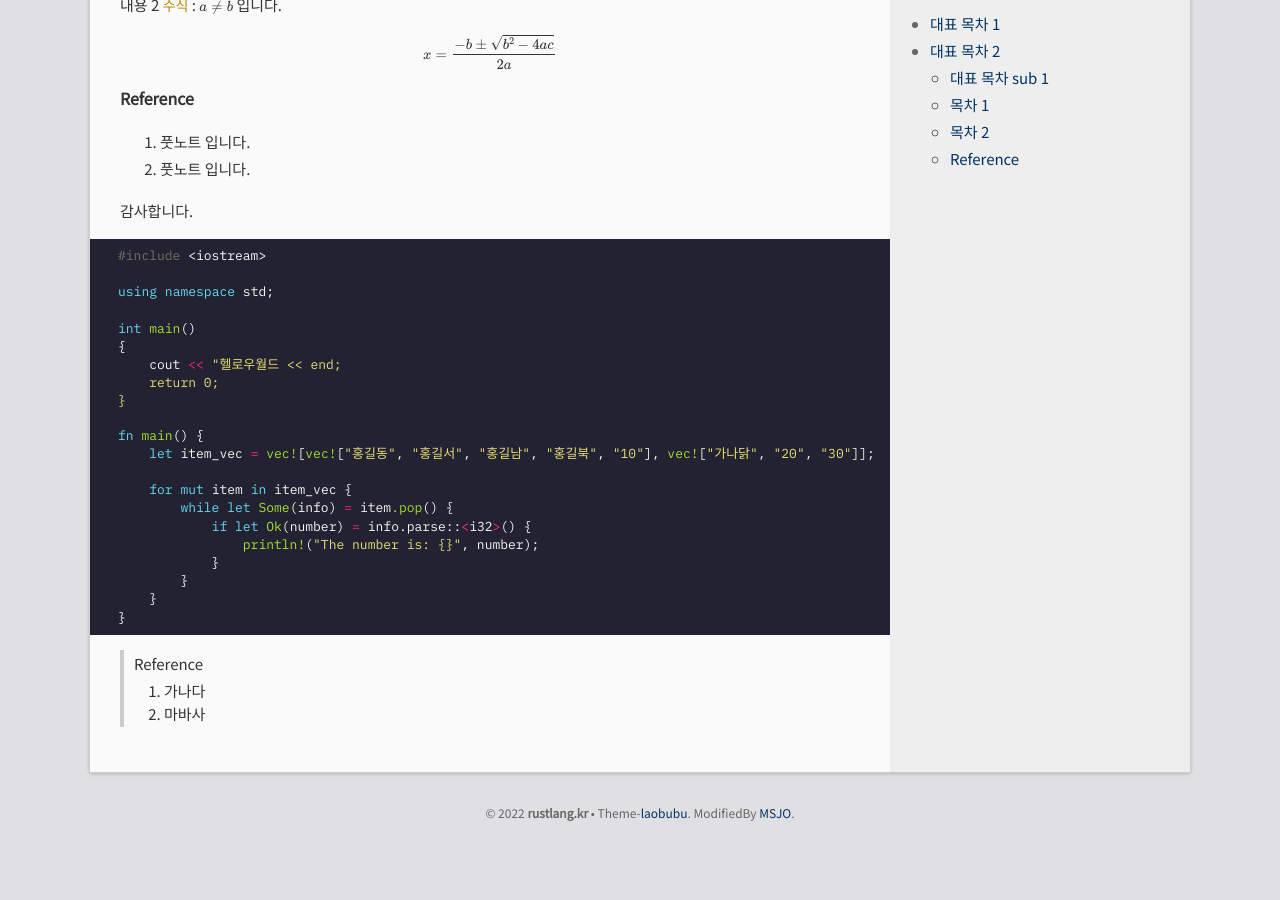
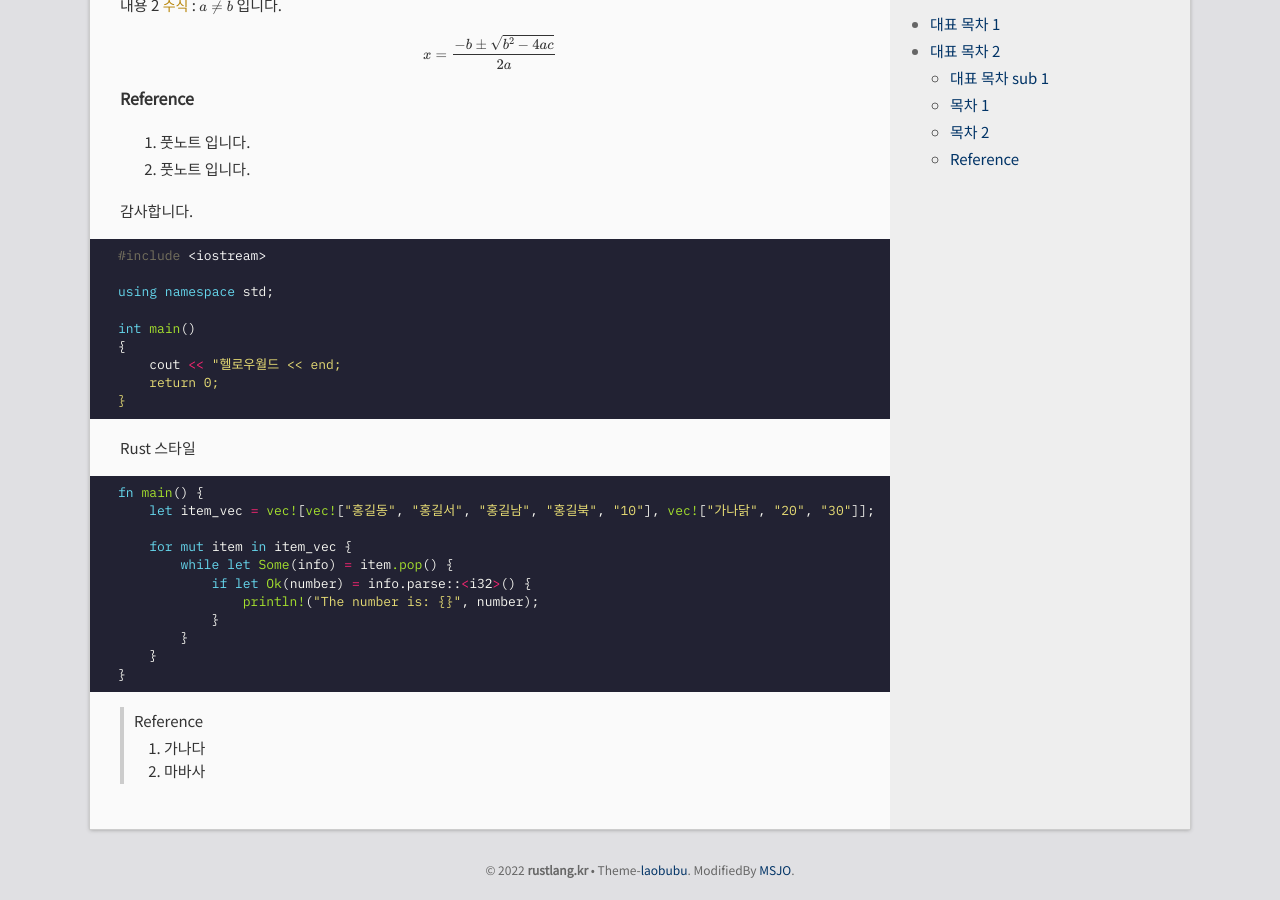
Before and after one commit to DebugJO/rustlang, a Jekyll site: the page built from _posts/2022-02-13-1.md, in a window 1280 px wide and 900 px high, scrolled down 746 px. Built offline with Jekyll 4.4.1, drawn with Linux system fonts in a browser that asks for light colours; formulas are drawn with MathJax 3; before the commit the page ends 1589 px from its top, so only the background shows below that.

````diff
--- a/_posts/2022-02-13-1.md
+++ b/_posts/2022-02-13-1.md
@@ -52,6 +52,7 @@
 }
 ```
 
+Rust 스타일
 
 ```rust
 fn main() {
````
